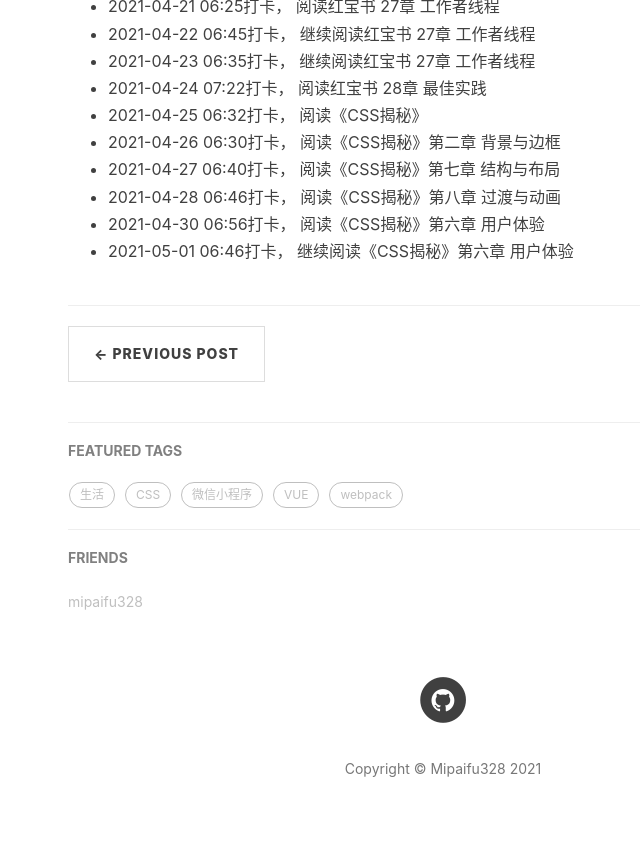
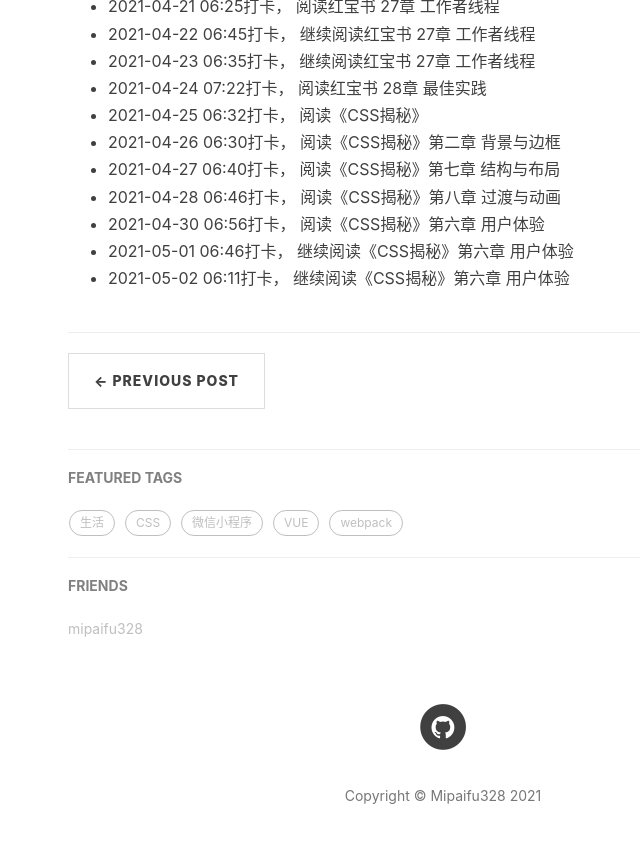
Before and after one commit to mipaifu328/mipaifu328.github.io, a Jekyll site: the page built from _posts/2021-04-09-morning-read.md, in a window 1280 px wide and 900 px high, scrolled down 955 px. Shown: the top 843 px of the window, without its empty margins (197-837 px from the left). Built offline with Jekyll 4.4.1, drawn with Linux system fonts in a browser that asks for light colours; nearby versions of some CDN libraries; comment, search, counter and statistics services are not loaded.

Commit message:
2021-05-02 晨读

```diff
--- a/_posts/2021-04-09-morning-read.md
+++ b/_posts/2021-04-09-morning-read.md
@@ -32,3 +32,4 @@ tag:
 - 2021-04-28 06:46打卡， 阅读《CSS揭秘》第八章 过渡与动画
 - 2021-04-30 06:56打卡， 阅读《CSS揭秘》第六章 用户体验
 - 2021-05-01 06:46打卡， 继续阅读《CSS揭秘》第六章 用户体验
+- 2021-05-02 06:11打卡， 继续阅读《CSS揭秘》第六章 用户体验
```
